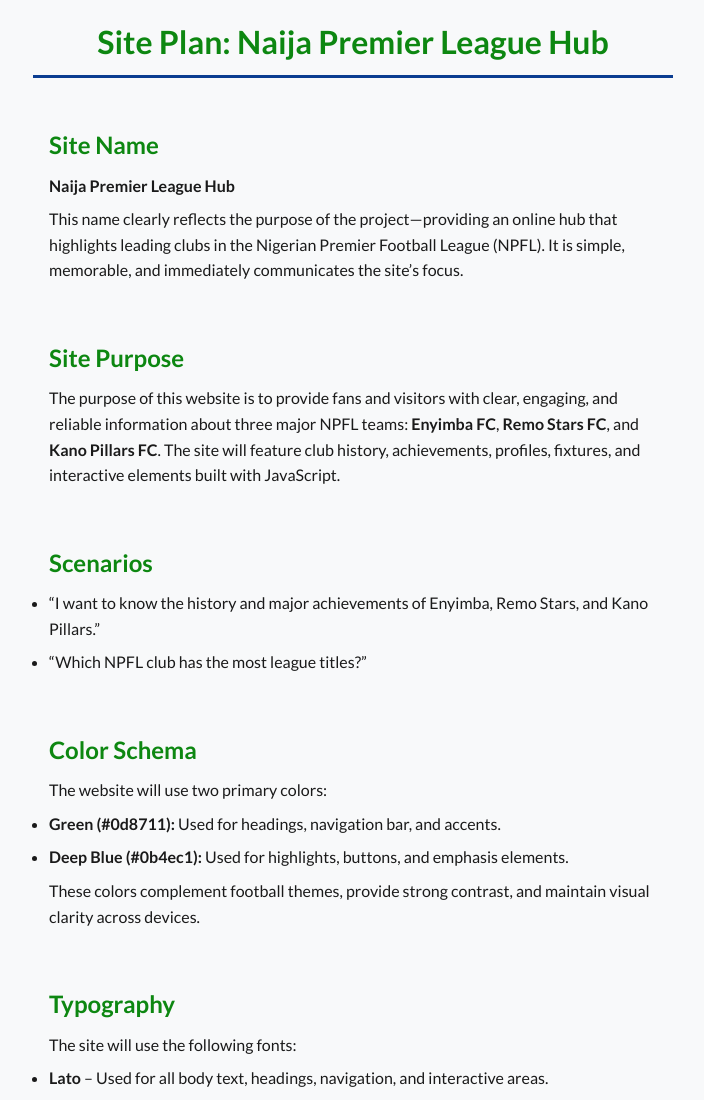
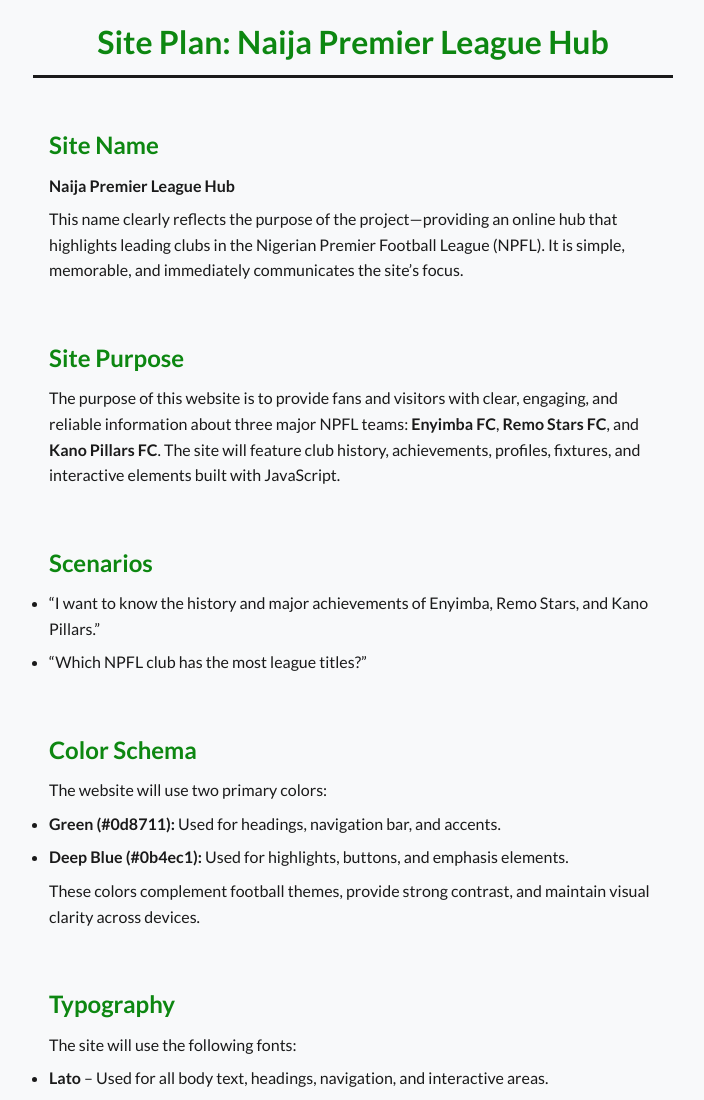
Before and after one commit to gbemi001/wdd131, a plain HTML site: page project/siteplan.html in a window 1280 px wide. Shown: the top 1100 px of the page, without its empty margins (287-991 px from the left). Drawn offline with Linux system fonts and the light colour scheme.

Commit message:
third-pass

```diff
--- a/project/styles/siteplan.css
+++ b/project/styles/siteplan.css
@@ -5,7 +5,7 @@
 }
 
 header {
-    border-bottom: 3px solid #0b3d91;
+    border-bottom: 3px solid #1a1a1a;
     margin-bottom: 20px;
     text-align: center;
 }
```
